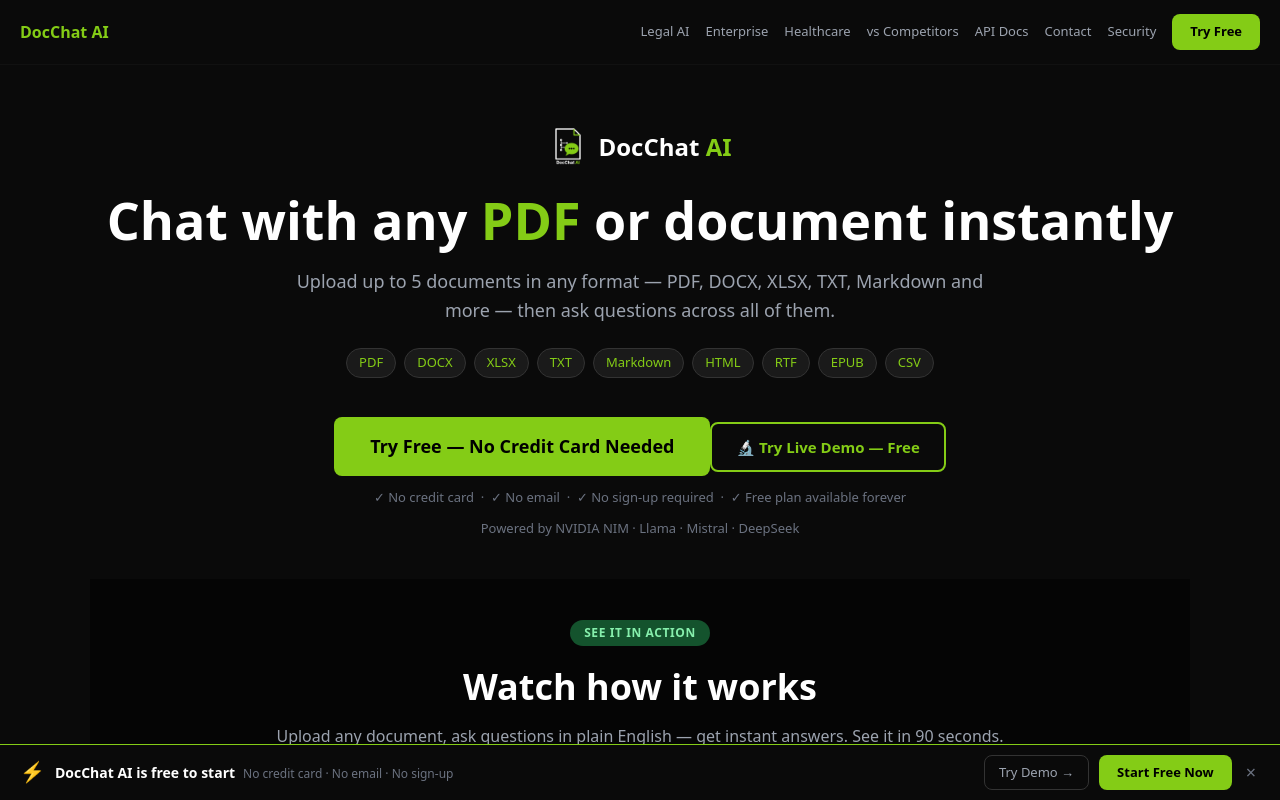
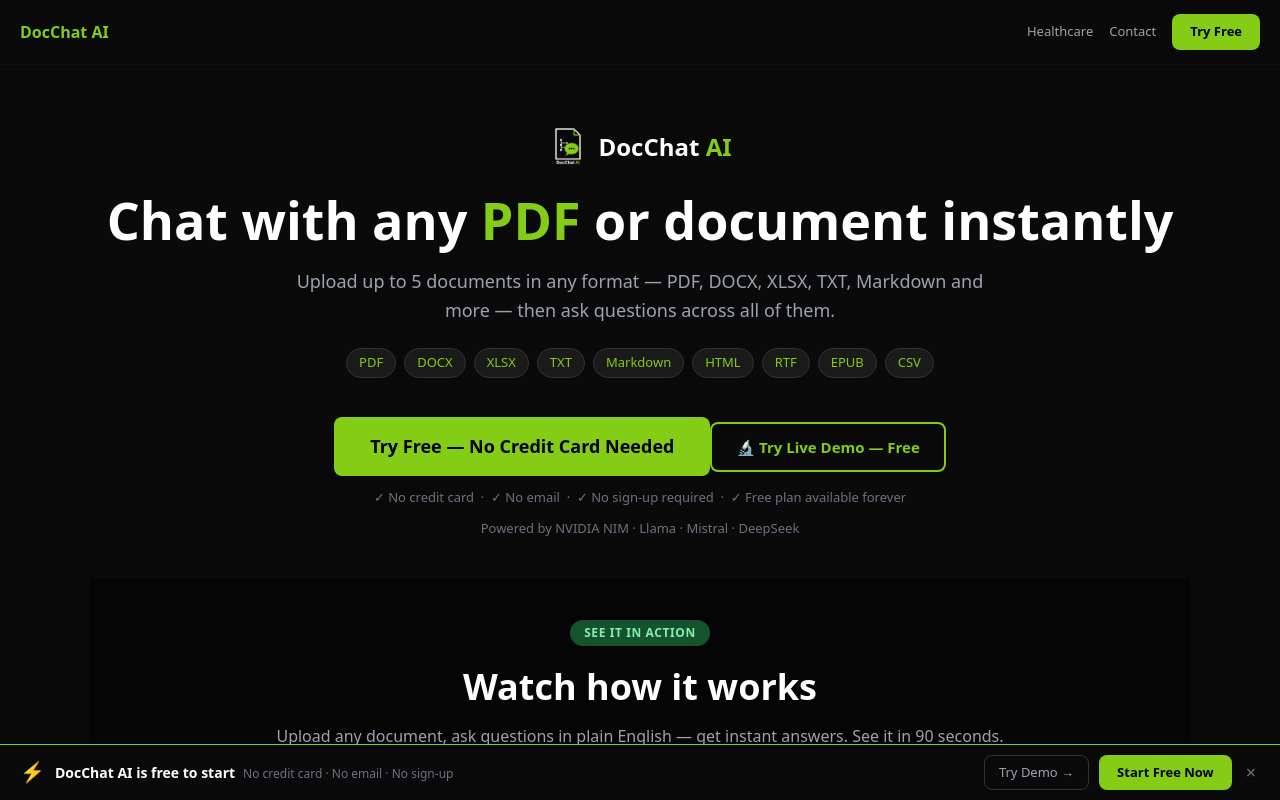
Before and after one commit to justin280/docchat-saas, a Next.js app: page / in a window 1280 px wide. Shown: the top 800 px of the page. Built offline with nearby package versions, Linux system fonts and the light colour scheme.

Commit message:
Homepage: remove legal-ai, enterprise, compare, api-docs, security nav links

```diff
--- a/app/page.js
+++ b/app/page.js
@@ -41,14 +41,10 @@ const TESTIMONIALS = [
 ];
 
 const NAV_PAGES = [
-  { slug: '/legal-ai', label: 'Legal AI' },
-  { slug: '/enterprise', label: 'Enterprise' },
-  { slug: '/healthcare', label: 'Healthcare' },
-  { slug: '/compare', label: 'vs Competitors' },
-  { slug: '/api-docs', label: 'API Docs' },
-  { slug: '/contact', label: 'Contact' },
+      { slug: '/healthcare', label: 'Healthcare' },
+      { slug: '/contact', label: 'Contact' },
 
-    { slug: '/security', label: 'Security' },];
+    ];
 export default function Home() {
   const [docs, setDocs] = useState([]);
   const [messages, setMessages] = useState([]);
```
